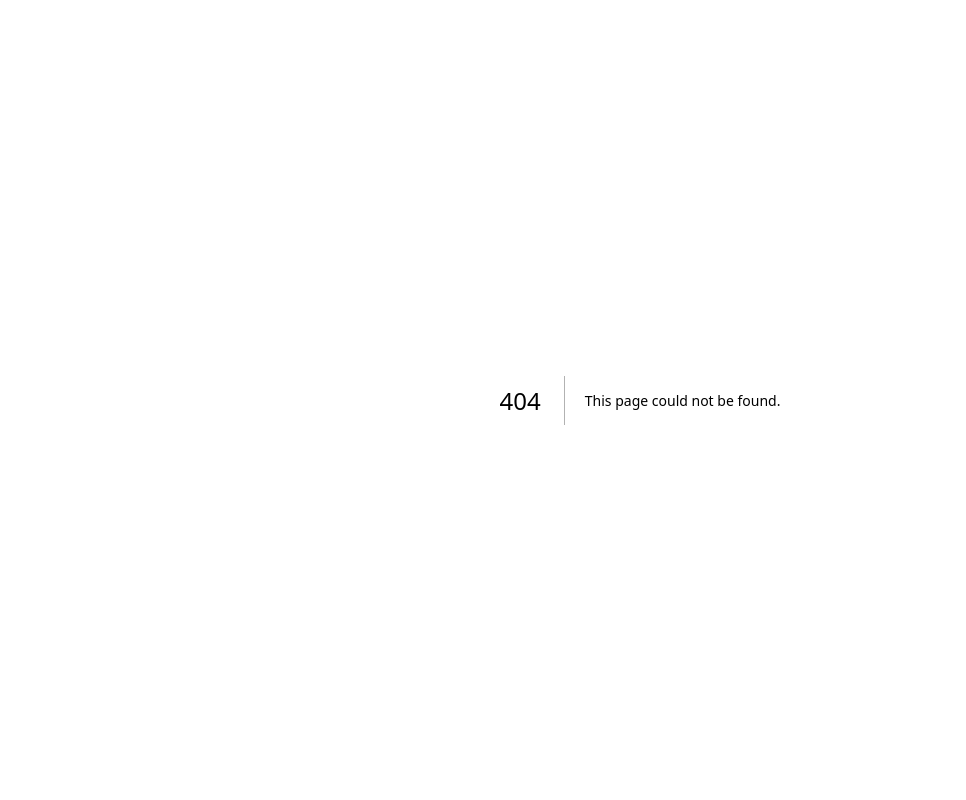
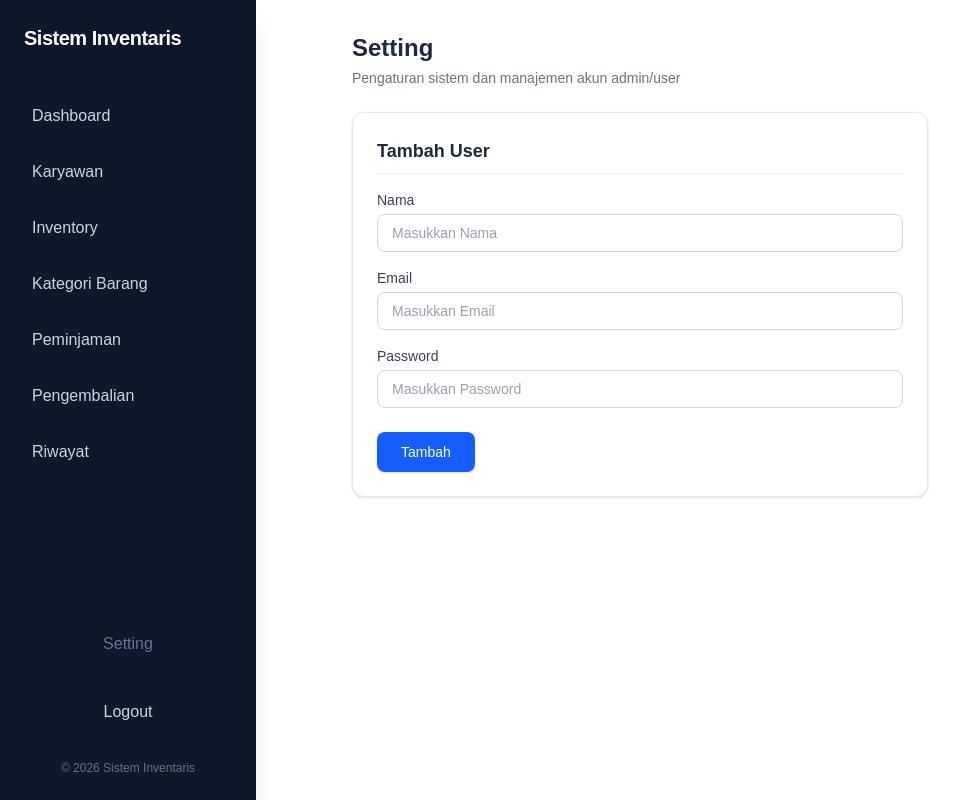
Before and after one commit to cindyrenata2104/project-nextjs, a Next.js app: page /setting in a window 1280 px wide. Before the commit this address had no page. Shown: the whole page, without its empty margins (0-966 px from the left). Built offline with nearby package versions, Linux system fonts and the light colour scheme.

Commit message:
apiadmin

```diff
--- a/app/(baru)/jenis-barang/page.tsx
+++ b/app/(baru)/jenis-barang/page.tsx
@@ -10,7 +10,7 @@ interface JenisBarang {
 export default function JenisBarangPage() {
     const [jenisBarang, setJenisBarang] = useState<JenisBarang[]>([]);
     const [isModalOpen, setModalOpen] = useState(false)
-    const [form, setForm] = useState({jenis_barang: ''});
+    const [form, setForm] = useState({ jenis_barang: '' });
 
 
     const fetchJenisBarang = async () => {
--- a/app/(baru)/riwayat/page.tsx
+++ b/app/(baru)/riwayat/page.tsx
@@ -1,6 +1,7 @@
 'use client';
 
 import React, { useEffect, useState } from 'react';
+import Pagination from '@/app/component/pagination'
 interface Riwayat {
   id: number;
   id_karyawan: number | null;
@@ -16,6 +17,15 @@ interface Riwayat {
 export default function RiwayatPage() {
   // 1. Menyimpan data riwayat
   const [riwayat, setRiwayat] = useState<Riwayat[]>([]);
+  const [currentPage, setCurrentPage]= useState(1);
+  const itemPerPage = 10;
+  const totalPages = Math.ceil(riwayat.length/itemPerPage);
+  const totalPost = riwayat.length;
+  const startIndex = (currentPage - 1) * itemPerPage;
+  const endIndex = startIndex + itemPerPage;
+  const currentRiwayat = riwayat.slice(startIndex, endIndex);
+
+
 
   useEffect(() => {
       fetchRiwayat();
@@ -57,7 +67,7 @@ export default function RiwayatPage() {
               </tr>
             </thead>
             <tbody className="divide-y divide-gray-200">
-              {riwayat.map((item) => {
+              {currentRiwayat.map((item) => {
                 return (
                   <tr key={item.id} className="hover:bg-gray-50 transition-colors">
                     <td className="p-4 border-r border-gray-200 text-gray-700 text-center">{item.id_karyawan || '-'}</td>
@@ -81,6 +91,11 @@ export default function RiwayatPage() {
             </tbody>
           </table>
         </div>
+        <Pagination
+          currentPage={currentPage}
+          totalPages={totalPages}
+          onPageChange={setCurrentPage}
+        />
       </div>
     </div>
   );
--- /dev/null
+++ b/app/(baru)/setting/page.tsx
@@ -0,0 +1,96 @@
+"use client"
+import {useState} from 'react';
+import type { FormEvent } from "react";
+
+export default function SettingPage() {
+    const [form, setForm] = useState({
+        name: "",
+        email:"",
+        password:""
+    })
+    const handleCreate = async (e: FormEvent<HTMLFormElement>) => {
+    e.preventDefault();
+
+    const response = await fetch("/api/admin", {
+        method: "POST",
+        headers: {
+            "Content-Type": "application/json",
+        },
+        body: JSON.stringify({
+            name: form.name,
+            email: form.email,
+            password: form.password,
+        }),
+    });
+
+    const data = await response.json();
+
+    alert(data.message);
+};
+    return (
+        <div className="p-8 max-w-4xl mx-auto space-y-6">
+            <div>
+                <h1 className="text-2xl font-bold text-gray-800">Setting</h1>
+                <p className="text-sm text-gray-500 mt-1">
+                    Pengaturan sistem dan manajemen akun admin/user
+                </p>
+            </div>
+
+            <div className="bg-white border border-gray-200 rounded-xl shadow-sm p-6 max-w-xl">
+                <h2 className="text-lg font-semibold text-gray-800 mb-4 pb-2 border-b border-gray-100">
+                    Tambah User
+                </h2>
+
+                <form onSubmit={handleCreate} noValidate className="space-y-4">
+                    <div>
+                        <label className="block text-sm font-medium text-gray-700 mb-1">
+                            Nama
+                        </label>
+                        <input
+                            type="text"
+                            className="w-full border border-gray-300 rounded-lg px-3.5 py-2 text-gray-900 placeholder-gray-400 focus:outline-none focus:ring-2 focus:ring-blue-500 focus:border-blue-500 transition text-sm"
+                            placeholder="Masukkan Nama"
+                            value={form.name}
+                            onChange={(e) => setForm({ ...form, name: e.target.value })}
+                        />
+                    </div>
+
+                    <div>
+                        <label className="block text-sm font-medium text-gray-700 mb-1">
+                            Email
+                        </label>
+                        <input
+                            type="text"
+                            className="w-full border border-gray-300 rounded-lg px-3.5 py-2 text-gray-900 placeholder-gray-400 focus:outline-none focus:ring-2 focus:ring-blue-500 focus:border-blue-500 transition text-sm"
+                            placeholder="Masukkan Email"
+                            value={form.email}
+                            onChange={(e) => setForm({ ...form, email: e.target.value })}
+                        />
+                    </div>
+
+                    <div>
+                        <label className="block text-sm font-medium text-gray-700 mb-1">
+                            Password
+                        </label>
+                        <input
+                            type="password"
+                            className="w-full border border-gray-300 rounded-lg px-3.5 py-2 text-gray-900 placeholder-gray-400 focus:outline-none focus:ring-2 focus:ring-blue-500 focus:border-blue-500 transition text-sm"
+                            placeholder="Masukkan Password"
+                            value={form.password}
+                            onChange={(e) => setForm({ ...form, password: e.target.value })}
+                        />
+                    </div>
+
+                    <div className="pt-2">
+                        <button
+                            type="submit"
+                            className="w-full sm:w-auto px-6 py-2.5 bg-blue-600 hover:bg-blue-700 text-white font-medium rounded-lg shadow-sm transition duration-150 text-sm cursor-pointer"
+                        >
+                            Tambah
+                        </button>
+                    </div>
+                </form>
+            </div>
+        </div>
+    );
+}
--- /dev/null
+++ b/app/api/admin/route.ts
@@ -0,0 +1,47 @@
+import { NextResponse } from "next/server";
+import { getServerSession } from "next-auth/next";
+import { authOptions } from "@/app/api/auth/[...nextauth]/route";
+import { prisma } from "@/lib/prisma";
+import bcrypt from "bcryptjs";
+
+export async function POST(request: Request){
+    const session = await getServerSession(authOptions);
+    if (!session){
+        return NextResponse.json({
+           message: "Akses ditolak"},
+           { status: 401}
+
+        )
+    }
+    const body = await request.json();
+    const {name, email, password} = body;
+
+    if (!name||!email||!password){
+        return NextResponse.json(
+            {message: "Semua data harus diisi"},
+        {status:400})
+    }
+    const existingUser = await prisma.user.findUnique({
+        where:{
+            email:email
+        }
+    })
+    if (existingUser) {
+    return NextResponse.json(
+        { message: "Email sudah terdaftar" },
+        { status: 409 }
+    );
+}
+const hashedPassword = await bcrypt.hash(password, 10);
+const newUser = await prisma.user.create({
+    data:{
+        name: name,
+        email: email,
+        password: hashedPassword,
+    }
+})
+return NextResponse.json(
+    {message: "Akun baru telah ditambahkan"},
+    {status: 201}
+)
+}
--- a/app/component/Sidebar.tsx
+++ b/app/component/Sidebar.tsx
@@ -43,6 +43,12 @@ export default function Sidebar() {
           );
         })}
       </nav>
+      <Link
+        href="/setting"
+        className="p-8 text-m text-slate-500 text-center"
+      >
+        Setting
+      </Link>
       <button
         onClick={() => signOut({ callbackUrl: "/login" })}
         className="w-full px-4 py-3 rounded-xl text-slate-300 hover:bg-red-600 hover:text-white transition-all"
--- /dev/null
+++ b/app/component/pagination.tsx
@@ -0,0 +1,25 @@
+interface PaginationProps {
+    currentPage: number,
+    totalPages: number,
+    onPageChange: (page: number) => void,
+}
+const Pagination = (props: PaginationProps) => {
+    return (
+        <div>
+            Halaman  {props.currentPage} dari {props.totalPages}
+            <button
+                onClick={() => props.onPageChange(props.currentPage - 1)}
+                disabled={props.currentPage === 1}>
+                sebelumnya
+            </button>
+            <button
+
+                onClick={() => props.onPageChange(props.currentPage + 1)}
+                disabled={props.currentPage === props.totalPages}
+            >
+                Berikutnya
+            </button>
+        </div>
+    )
+}
+export default Pagination
```
Also changed, not shown: package.json (line endings or trailing spaces), 1 other file (tests, documents, lock files or other folders). Lines whose indentation alone changed are shown as unchanged.
